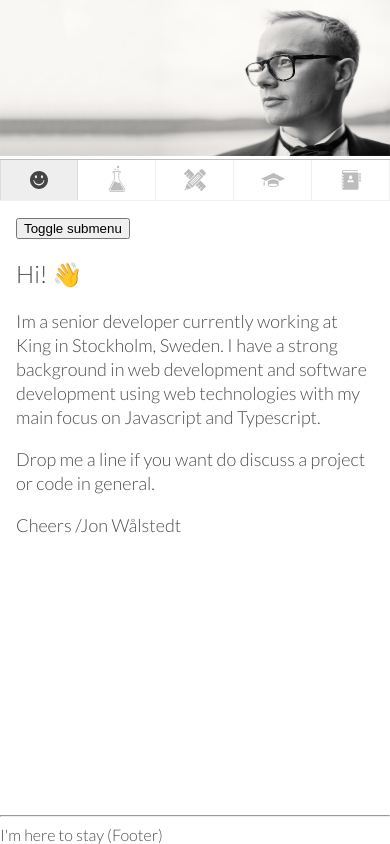
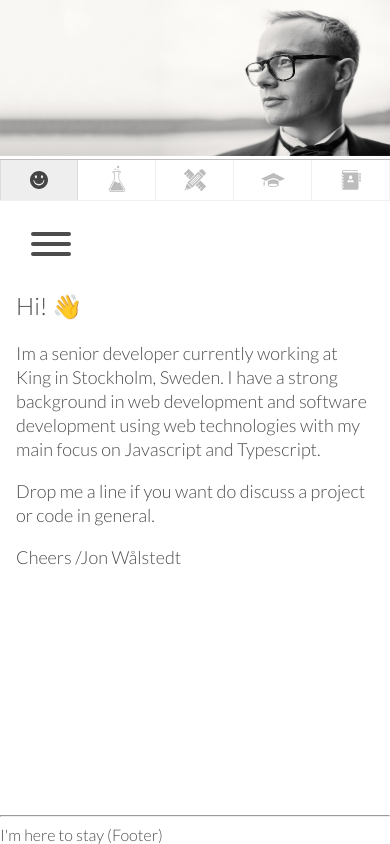
Before and after one commit to jonwalstedt/jonwalstedt.github.io, a Next.js app: page / in a window 390 px wide. Built offline with nearby package versions, Linux system fonts and the light colour scheme.

Commit message:
wip: style hamburger menu button

```diff
--- /dev/null
+++ b/components/Hamburger/Hamburger.module.css
@@ -0,0 +1,89 @@
+.hamburger {
+  font: inherit;
+  display: inline-block;
+  overflow: visible;
+  margin: 0;
+  padding: 15px;
+  cursor: pointer;
+  transition-timing-function: linear;
+  transition-duration: 0.15s;
+  transition-property: opacity, filter;
+  text-transform: none;
+  color: inherit;
+  border: 0;
+  background-color: transparent;
+}
+
+.hamburgerBox {
+  position: relative;
+  display: inline-block;
+  width: 40px;
+  height: 24px;
+  vertical-align: middle;
+}
+
+.hamburgerInner {
+  top: auto;
+  bottom: 0;
+  transition-delay: 0.13s;
+  transition-timing-function: cubic-bezier(0.55, 0.055, 0.675, 0.19);
+  transition-duration: 0.13s;
+  display: block;
+  margin-top: -2px;
+}
+
+.hamburgerInner,
+.hamburgerInner::before,
+.hamburgerInner::after {
+  position: absolute;
+  width: 40px;
+  height: 4px;
+  transition-timing-function: ease;
+  transition-duration: 0.15s;
+  transition-property: transform;
+  border-radius: 4px;
+  background-color: var(--color-darker-grey);
+}
+
+.hamburgerInner::after,
+.hamburgerInner::before {
+  display: block;
+  content: '';
+}
+
+.hamburgerInner::before {
+  transition: top 0.12s cubic-bezier(0.33333, 0.66667, 0.66667, 1) 0.2s,
+    transform 0.13s cubic-bezier(0.55, 0.055, 0.675, 0.19);
+  top: -10px;
+}
+
+.hamburgerInner::after {
+  top: -20px;
+  transition: top 0.2s cubic-bezier(0.33333, 0.66667, 0.66667, 1) 0.2s,
+    opacity 0.1s linear;
+  bottom: -10px;
+}
+
+.hamburgerActive {
+  composes: hamburger;
+}
+
+.hamburgerActive .hamburgerInner {
+  transition-delay: 0.22s;
+  transition-timing-function: cubic-bezier(0.215, 0.61, 0.355, 1);
+  transform: translate3d(0, -10px, 0) rotate(-45deg);
+}
+
+.hamburgerActive .hamburgerInner::before {
+  top: 0;
+  transition: top 0.1s cubic-bezier(0.33333, 0, 0.66667, 0.33333) 0.16s,
+    transform 0.13s cubic-bezier(0.215, 0.61, 0.355, 1) 0.25s;
+  transform: rotate(-90deg);
+}
+
+.hamburgerActive .hamburgerInner::after {
+  top: 0;
+  transition: top 0.2s cubic-bezier(0.33333, 0, 0.66667, 0.33333),
+    opacity 0.1s linear 0.22s;
+  opacity: 0;
+}
--- /dev/null
+++ b/components/Hamburger/Hamburger.tsx
@@ -0,0 +1,32 @@
+import React, { useCallback, useState } from 'react';
+import styles from './Hamburger.module.css';
+
+interface HamburgerProps {
+  isActive?: boolean;
+  onClick: () => void;
+}
+
+const Hamburger = ({
+  onClick,
+  isActive = false,
+}: HamburgerProps): JSX.Element => {
+  const [isActiveInternal, setIsActiveInternal] = useState(isActive);
+  const handleClick = useCallback(() => {
+    setIsActiveInternal(!isActiveInternal);
+    onClick();
+  }, [onClick, isActiveInternal]);
+
+  return (
+    <button
+      type="button"
+      className={isActiveInternal ? styles.hamburgerActive : styles.hamburger}
+      onClick={handleClick}
+    >
+      <span className={styles.hamburgerBox}>
+        <span className={styles.hamburgerInner} />
+      </span>
+    </button>
+  );
+};
+
+export default Hamburger;
--- a/components/Layout/Layout.module.css
+++ b/components/Layout/Layout.module.css
@@ -37,4 +37,8 @@
     width: 100vw;
     transform: translateX(0);
   }
+
+  .toggleSubmenu {
+    display: none;
+  }
 }
--- a/components/Layout/Layout.tsx
+++ b/components/Layout/Layout.tsx
@@ -5,6 +5,7 @@ import { PAGES, PAGE_TITLE_SUFFIX } from '../pagesMeta';
 import { useRouter } from 'next/dist/client/router';
 import MainMenu from '../MainMenu/MainMenu';
 import styles from './Layout.module.css';
+import Hamburger from '../Hamburger/Hamburger';
 
 interface Props {
   children?: ReactNode;
@@ -62,13 +63,10 @@ const Layout = ({ children }: Props): JSX.Element => {
             <div id="submenu" />
           </section>
           <section className={styles.pageContent}>
-            <button
-              type="button"
-              className={styles.toggleSubmenu}
+            <Hamburger
               onClick={handleSubmenuToggleClick}
-            >
-              Toggle submenu
-            </button>
+              isActive={isSubmenuOpen}
+            />
             {children}
           </section>
         </main>
```
